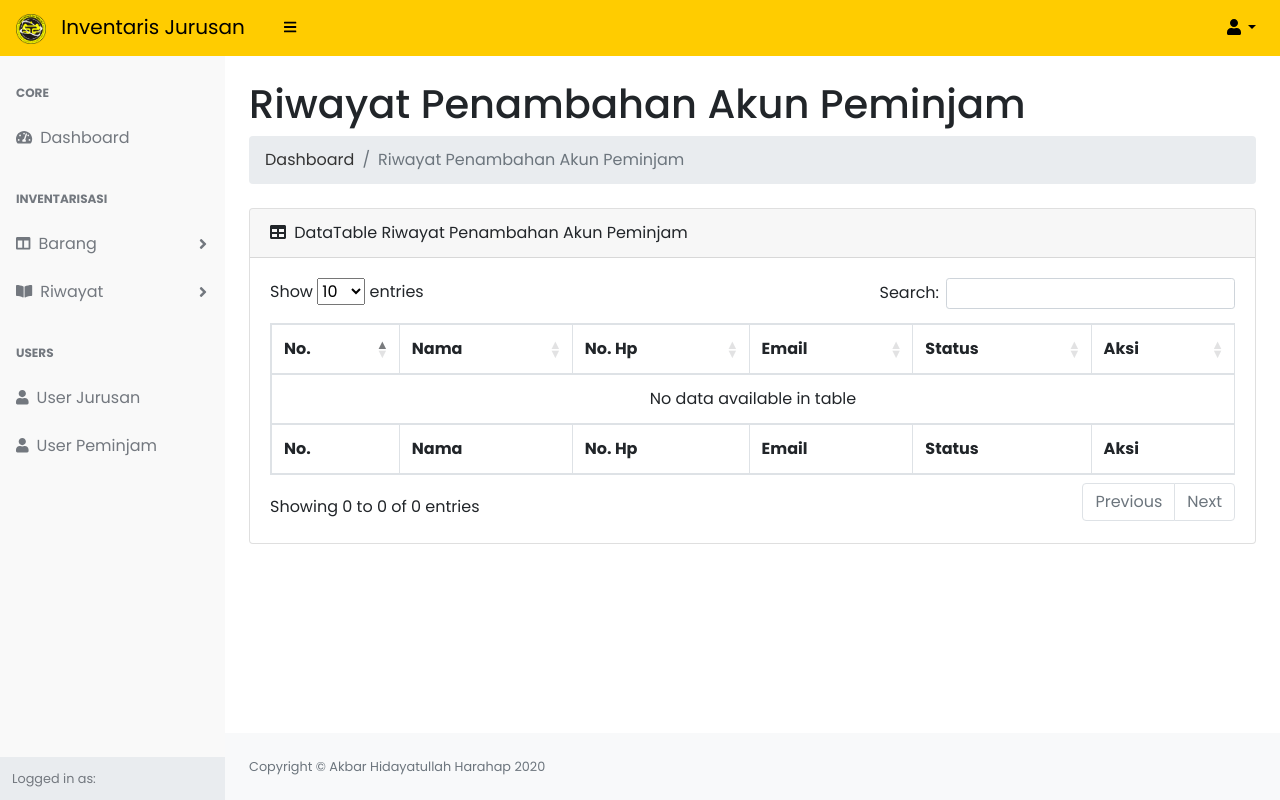
After one commit to citraulia/inventaris_jurusan, a CodeIgniter 4 app: the page made by app/Views/jurusan/user-peminjam/riwayat-penambahan-peminjam.php in a window 1280 px wide. The commit adds this page. Run offline with PHP 8.4 and a stand-in for CodeIgniter, Linux system fonts and the light colour scheme; the template is opened without the code that fills it, so the values that code supplies are empty; some libraries are stand-ins or nearby versions.

Commit message:
mengatur registrasi agar bisa di approved terlebih dahulu

```diff
--- a/app/Controllers/Jurusan/Dashboard.php
+++ b/app/Controllers/Jurusan/Dashboard.php
@@ -7,6 +7,7 @@ use App\Models\informasi_barang_model;
 use App\Models\informasi_barang_pending_model;
 use App\Models\pengelolaan_barang_model;
 use App\Models\transaksi_peminjaman_model;
+use App\Models\user_peminjam_model;
 
 class Dashboard extends BaseController
 {
@@ -14,6 +15,7 @@ class Dashboard extends BaseController
     protected $transaksiPeminjamanModel;
     protected $informasiBarangModel;
     protected $barangPendingModel;
+    protected $userPeminjamModel;
 
     public function __construct()
     {
@@ -26,6 +28,7 @@ class Dashboard extends BaseController
         $this->transaksiPeminjamanModel = new transaksi_peminjaman_model();
         $this->informasiBarangModel = new informasi_barang_model();
         $this->barangPendingModel = new informasi_barang_pending_model();
+        $this->userPeminjamModel = new user_peminjam_model();
     }
 
     public function index()
@@ -36,6 +39,7 @@ class Dashboard extends BaseController
             'transaksiPeminjaman' => $this->transaksiPeminjamanModel->where(['pengajuan_status' => 2])->findAll(),
             'barangOri' => $this->informasiBarangModel,
             'barangPending' => $this->barangPendingModel,
+            'peminjamPending' => $this->userPeminjamModel->where(['peminjam_status' => 2])->findAll(),
         ];
 
         return view('jurusan/dashboard', $data);
--- /dev/null
+++ b/app/Views/jurusan/user-peminjam/riwayat-penambahan-peminjam.php
@@ -0,0 +1,143 @@
+<?= $this->extend('jurusan/layout/template'); ?>
+
+<?= $this->section('content'); ?>
+<main>
+    <div class="container-fluid">
+        <h1 class="mt-4">Riwayat Penambahan Akun Peminjam</h1>
+        <ol class="breadcrumb mb-4">
+            <li class="breadcrumb-item"><a href="<?= base_url('jurusan'); ?>">Dashboard</a></li>
+            <li class="breadcrumb-item active">Riwayat Penambahan Akun Peminjam</li>
+        </ol>
+
+        <!-- Flash Session -->
+        <?php if (session()->getFlashdata('pesan')) : ?>
+            <div class="alert alert-success" role="alert">
+                <?= session()->getFlashdata('pesan'); ?>
+            </div>
+        <?php endif; ?>
+        <!-- End Flash Session -->
+
+        <div class="card mb-4">
+            <div class="card-header d-flex align-items-center justify-content-between">
+                <div>
+                    <i class="fas fa-table mr-1"></i>
+                    DataTable Riwayat Penambahan Akun Peminjam
+                </div>
+            </div>
+            <div class="card-body">
+                <div class="table-responsive">
+                    <table class="table table-bordered" id="dataTable" width="100%" cellspacing="0">
+                        <thead>
+                            <tr>
+                                <th>No.</th>
+                                <th>Nama</th>
+                                <th>No. Hp</th>
+                                <th>Email</th>
+                                <th>Status</th>
+                                <th>Aksi</th>
+                            </tr>
+                        </thead>
+                        <tfoot>
+                            <tr>
+                                <th>No.</th>
+                                <th>Nama</th>
+                                <th>No. Hp</th>
+                                <th>Email</th>
+                                <th>Status</th>
+                                <th>Aksi</th>
+                            </tr>
+                        </tfoot>
+                        <tbody>
+                            <?php $i = 1; ?>
+                            <?php foreach ($userPeminjam as $peminjam) : ?>
+                                <tr>
+                                    <td><?= $i++; ?></td>
+                                    <td><?= $peminjam['peminjam_nama']; ?></td>
+                                    <td><?= $peminjam['peminjam_hp']; ?></td>
+                                    <td><?= $peminjam['peminjam_email']; ?></td>
+                                    <td>
+                                        <span class="badge text-white
+                                        <?php if ($peminjam['peminjam_status'] == 2) {
+                                            echo 'bg-warning'; // Pending
+                                        } elseif ($peminjam['peminjam_status'] == 1) {
+                                            echo 'bg-success'; // Disetujui
+                                        } elseif ($peminjam['peminjam_status'] == 0) {
+                                            echo 'bg-danger'; // Ditolak
+                                        } ?>">
+                                            <?php
+                                            if ($peminjam['peminjam_status'] == 2) {
+                                                echo 'Pending';
+                                            } elseif ($peminjam['peminjam_status'] == 1) {
+                                                echo 'Aktif';
+                                            } else {
+                                                echo 'Tidak Aktif';
+                                            }
+                                            ?>
+                                        </span>
+                                    </td>
+                                    <td>
+                                        <a href="<?= base_url('jurusan/userpeminjam/' . $peminjam['peminjam_slug']); ?>" class="btn btn-info btn-block">Detail</a>
+                                        <?php if (allow('1') || allow('2')) : ?>
+                                            <!-- Tombol Setujui hanya muncul jika status = Pending (2) -->
+                                            <?php if ($peminjam['peminjam_status'] == 2): ?>
+                                                <form action="<?= base_url('jurusan/penambahan-peminjam/setujui/' . $peminjam['peminjam_id']); ?>" method="POST" style="display:inline;">
+                                                    <button type="submit" class="btn btn-success btn-block">Setujui</button>
+                                                </form>
+                                            <?php endif; ?>
+
+                                            <!-- Tombol Tolak hanya muncul jika status = Pending (2) -->
+                                            <?php if ($peminjam['peminjam_status'] == 2): ?>
+                                                <form action="<?= base_url('jurusan/penambahan-peminjam/tolak/' . $peminjam['peminjam_id']); ?>" method="POST" style="display:inline;">
+                                                    <button type="submit" class="btn btn-danger btn-block">Tolak</button>
+                                                </form>
+                                            <?php endif; ?>
+                                        <?php endif; ?>
+                                        <!-- Tombol Delete hanya muncul jika status = Inactive (0) dan user level 3 -->
+                                        <?php if ($peminjam['peminjam_status'] == 0 && allow('3')) : ?>
+                                            <form action="<?= base_url('jurusan/penambahan-peminjam/delete/' . $peminjam['peminjam_id'] . '?redirect=riwayat'); ?>" method="POST" style="display:inline;">
+                                                <?= csrf_field(); ?>
+                                                <input type="hidden" name="_method" value="DELETE">
+                                                <button type="button" class="btn btn-danger btn-block"
+                                                    data-toggle="modal"
+                                                    data-target="#deleteModal<?= $peminjam['peminjam_id']; ?>">
+                                                    <i class="fas fa-times mr-3"></i>Hapus
+                                                </button>
+                                            </form>
+                                        <?php endif; ?>
+                                    </td>
+                                </tr>
+
+                                <!-- Modal Konfirmasi Delete -->
+                                <div class="modal fade" id="deleteModal<?= $peminjam['peminjam_id']; ?>" tabindex="-1" role="dialog" aria-labelledby="deleteModalLabel<?= $peminjam['peminjam_id']; ?>" aria-hidden="true">
+                                    <div class="modal-dialog" role="document">
+                                        <div class="modal-content">
+                                            <div class="modal-header">
+                                                <h5 class="modal-title" id="deleteModalLabel<?= $peminjam['peminjam_id']; ?>">Konfirmasi Penghapusan</h5>
+                                                <button type="button" class="close" data-dismiss="modal" aria-label="Close">
+                                                    <span aria-hidden="true">&times;</span>
+                                                </button>
+                                            </div>
+                                            <div class="modal-body">
+                                                Apakah Anda yakin ingin menghapus peminjam ini?
+                                            </div>
+                                            <div class="modal-footer">
+                                                <button type="button" class="btn btn-secondary" data-dismiss="modal">Tidak</button>
+                                                <form action="<?= base_url('jurusan/penambahan-peminjam/delete/' . $peminjam['peminjam_id']); ?>" method="POST">
+                                                    <?= csrf_field(); ?>
+                                                    <input type="hidden" name="_method" value="DELETE">
+                                                    <button type="submit" class="btn btn-danger">Ya, Hapus</button>
+                                                </form>
+                                            </div>
+                                        </div>
+                                    </div>
+                                </div>
+
+                            <?php endforeach; ?>
+                        </tbody>
+                    </table>
+                </div>
+            </div>
+        </div>
+    </div>
+</main>
+<?= $this->endSection('content'); ?>
```
Also changed, not shown: app/Controllers/Auth.php (+17 -0 lines), app/Controllers/Jurusan/RiwayatPenambahanAkunPeminjam.php (added, +48 -0 lines), app/Controllers/Jurusan/UserPeminjam.php (+13 -5 lines), app/Models/user_peminjam_model.php (+8 -1 lines), app/Views/jurusan/dashboard.php (+72 -2 lines), app/Views/user-login/register.php (+10 -5 lines).
